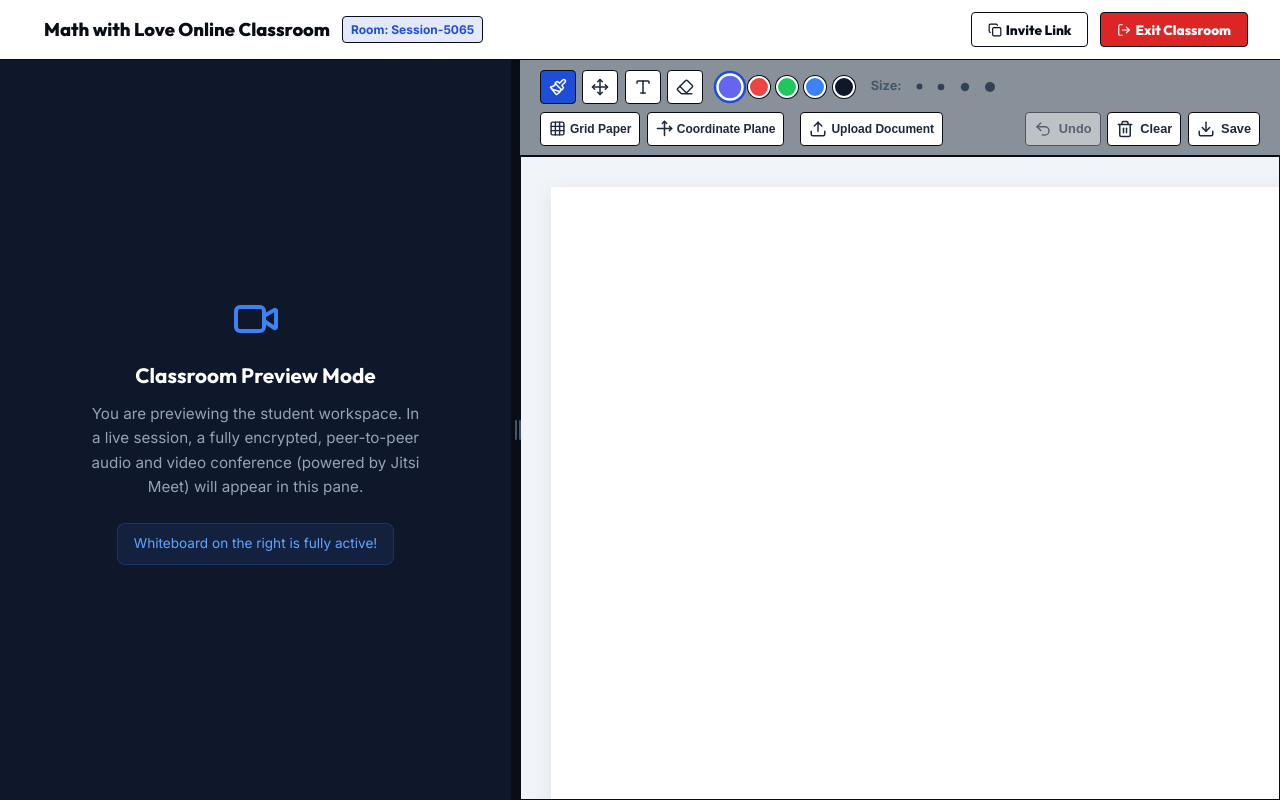
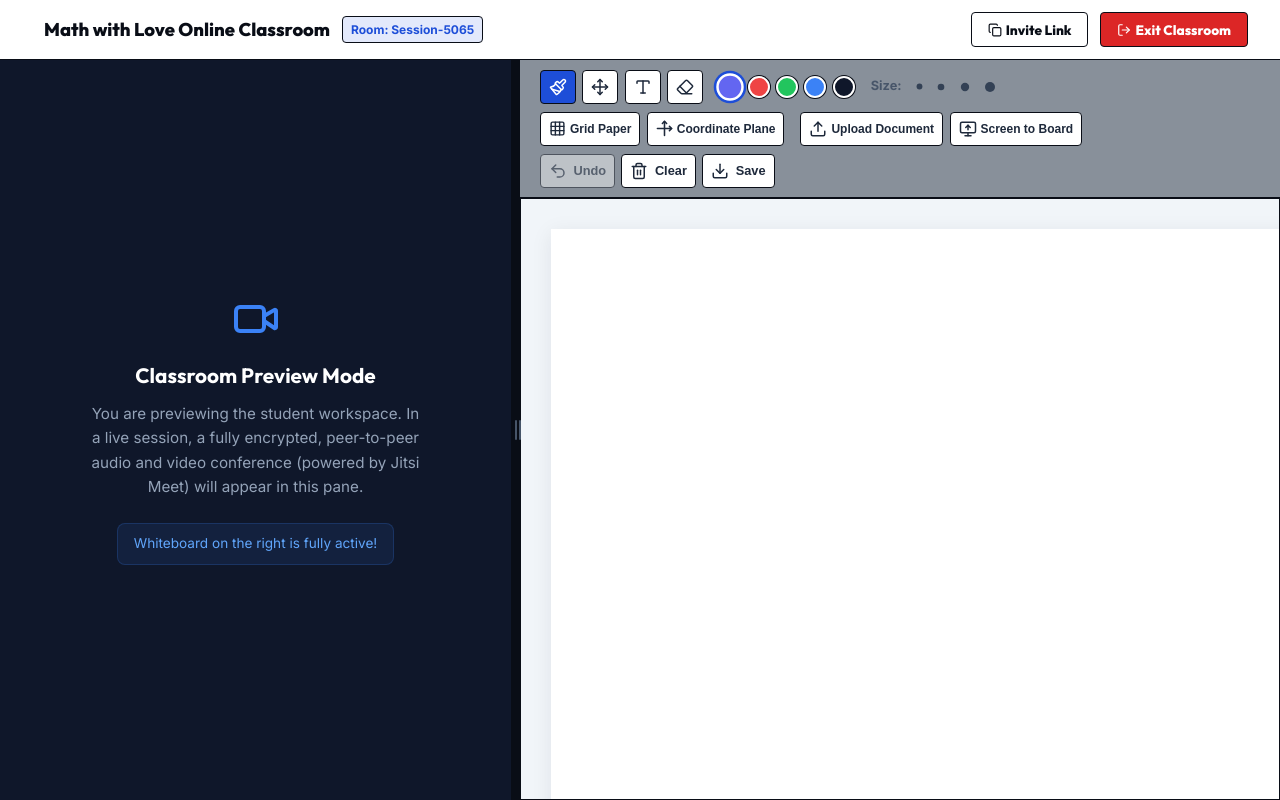
Before and after one commit to kaganlove/math-with-love, a React (Vite) app: page /meet in a window 1280 px wide. Both pictures are taken after a click on the button "Preview Classroom". Built offline with nearby package versions, Linux system fonts and the light colour scheme.

Commit message:
Enable live Jitsi screen sharing via display-capture iframe permissions and add Screen to Board snapshot tool

```diff
--- a/src/components/Whiteboard.jsx
+++ b/src/components/Whiteboard.jsx
@@ -1,5 +1,5 @@
 import React, { useRef, useState, useEffect } from "react";
-import { Paintbrush, Eraser, Trash2, Download, Circle, Type, Image as ImageIcon, Move, Upload, Grid3X3, Compass, Undo2 } from "lucide-react";
+import { Paintbrush, Eraser, Trash2, Download, Circle, Type, Image as ImageIcon, Move, Upload, Grid3X3, Compass, Undo2, MonitorUp } from "lucide-react";
 
 // Helper function to calculate distance from point p to line segment v-w
 const distanceToSegment = (p, v, w) => {
@@ -1241,6 +1241,84 @@ export default function Whiteboard() {
     e.target.value = "";
   };
 
+  const captureScreenToBoard = async () => {
+    if (!navigator.mediaDevices || !navigator.mediaDevices.getDisplayMedia) {
+      alert("Screen capture is not supported in this browser.");
+      return;
+    }
+    try {
+      const stream = await navigator.mediaDevices.getDisplayMedia({
+        video: { cursor: "always" },
+        audio: false
+      });
+      const video = document.createElement("video");
+      video.srcObject = stream;
+      video.muted = true;
+      await video.play();
+
+      // Wait briefly to ensure the first frame is decoded
+      await new Promise((resolve) => setTimeout(resolve, 150));
+
+      const tempCanvas = document.createElement("canvas");
+      tempCanvas.width = video.videoWidth || 1280;
+      tempCanvas.height = video.videoHeight || 720;
+      const tempCtx = tempCanvas.getContext("2d");
+      tempCtx.drawImage(video, 0, 0, tempCanvas.width, tempCanvas.height);
+
+      // Stop all screen capture tracks immediately after taking the snapshot
+      stream.getTracks().forEach((track) => track.stop());
+
+      const dataUrl = tempCanvas.toDataURL("image/png");
+      const img = new Image();
+      img.src = dataUrl;
+      img.onload = () => {
+        compressImage(img, (compressedDataUrl, w, h) => {
+          const compressedImg = new Image();
+          compressedImg.src = compressedDataUrl;
+          compressedImg.onload = () => {
+            const maxW = 680;
+            const maxH = 560;
+            let finalW = w;
+            let finalH = h;
+
+            if (finalW > maxW) {
+              finalH = (maxW / finalW) * finalH;
+              finalW = maxW;
+            }
+            if (finalH > maxH) {
+              finalW = (maxH / finalH) * finalW;
+              finalH = maxH;
+            }
+
+            const elId = Date.now().toString() + Math.random().toString(36).substr(2, 9);
+            imageCacheRef.current.set(elId, compressedImg);
+
+            const wrapper = canvasRef.current?.parentElement;
+            const scrollLeft = wrapper ? wrapper.scrollLeft : 0;
+            const scrollTop = wrapper ? wrapper.scrollTop : 0;
+
+            const newEl = {
+              id: elId,
+              type: "image",
+              src: compressedDataUrl,
+              x: scrollLeft + 60,
+              y: scrollTop + 40,
+              width: Math.round(finalW),
+              height: Math.round(finalH)
+            };
+            pushHistory(elements);
+            setElements((prev) => [...prev, newEl]);
+            broadcast({ type: "ADD_ELEMENT", element: newEl });
+            selectTool("select");
+          };
+        });
+      };
+    } catch (err) {
+      // User cancelled screen picker or permission denied
+      console.log("Screen capture cancelled or failed:", err);
+    }
+  };
+
   const toggleBackground = (mode) => {
     const nextBg = background === mode ? "none" : mode;
     setBackground(nextBg);
@@ -1396,7 +1474,7 @@ export default function Whiteboard() {
           </button>
         </div>
 
-        {/* Document/Image Upload Button */}
+        {/* Document/Image Upload & Screen Capture Buttons */}
         <div className="toolbar-group">
           <button
             className="toolbar-btn"
@@ -1409,6 +1487,15 @@ export default function Whiteboard() {
             <span style={{ fontSize: "0.75rem", fontWeight: 800 }}>
               {pdfLoading ? "Rendering PDF..." : "Upload Document"}
             </span>
+          </button>
+          <button
+            className="toolbar-btn"
+            onClick={captureScreenToBoard}
+            title="Capture a Screen, Window, or Browser Tab directly onto the Whiteboard"
+            style={{ minWidth: "auto", padding: "0 0.5rem", gap: "0.25rem" }}
+          >
+            <MonitorUp size={18} />
+            <span style={{ fontSize: "0.75rem", fontWeight: 800 }}>Screen to Board</span>
           </button>
           <input
             type="file"
--- a/src/pages/SessionRoom.jsx
+++ b/src/pages/SessionRoom.jsx
@@ -1,6 +1,6 @@
 import React, { useEffect, useState } from "react";
 import { useSearchParams, useNavigate } from "react-router-dom";
-import { LogOut, Copy, Check, Video, VideoOff } from "lucide-react";
+import { LogOut, Copy, Check, Video, VideoOff, MonitorUp } from "lucide-react";
 import Whiteboard from "../components/Whiteboard";
 
 export default function SessionRoom() {
@@ -31,6 +31,16 @@ export default function SessionRoom() {
       setCopied(true);
       setTimeout(() => setCopied(false), 2000);
     });
+  };
+
+  const toggleScreenShare = () => {
+    if (window.jitsiApi) {
+      try {
+        window.jitsiApi.executeCommand("toggleShareScreen");
+      } catch (err) {
+        console.error("Failed to toggle screen share:", err);
+      }
+    }
   };
 
   const handleExit = () => {
@@ -97,6 +107,49 @@ export default function SessionRoom() {
 
       container.innerHTML = "";
 
+      // Intercept appendChild on container so `display-capture` is injected into the
+      // Jitsi <iframe>'s `allow` attribute BEFORE the browser mounts the iframe in the DOM.
+      const origAppendChild = container.appendChild.bind(container);
+      container.appendChild = (child) => {
+        if (child && child.tagName === "IFRAME") {
+          const existingAllow = child.getAttribute("allow") || "";
+          const requiredPermissions = [
+            "camera",
+            "microphone",
+            "display-capture",
+            "fullscreen",
+            "autoplay",
+            "clipboard-write",
+            "clipboard-read",
+            "speaker-selection"
+          ];
+          const merged = Array.from(
+            new Set([
+              ...existingAllow
+                .split(";")
+                .map((s) => s.trim())
+                .filter(Boolean),
+              ...requiredPermissions
+            ])
+          ).join("; ");
+          child.setAttribute("allow", merged);
+        }
+        return origAppendChild(child);
+      };
+
+      const toolbarButtons = [
+        "microphone",
+        "camera",
+        "desktop",
+        "fullscreen",
+        "fodeviceselection",
+        "hangup",
+        "chat",
+        "raisehand",
+        "tileview",
+        "settings"
+      ];
+
       const options = {
         roomName: `MathWithLove_${roomName}`,
         width: "100%",
@@ -106,12 +159,14 @@ export default function SessionRoom() {
           prejoinPageEnabled: false,
           disableInviteFunctions: true,
           disabledSounds: ['INCOMING_MSG_SOUND'],
-          disabledNotifications: ['notify.chatMessages']
+          disabledNotifications: ['notify.chatMessages'],
+          toolbarButtons
         },
         interfaceConfigOverwrite: {
           SHOW_JITSI_WATERMARK: false,
           SHOW_BRAND_WATERMARK: false,
-          MOBILE_APP_PROMO: false
+          MOBILE_APP_PROMO: false,
+          TOOLBAR_BUTTONS: toolbarButtons
         }
       };
 
@@ -172,6 +227,18 @@ export default function SessionRoom() {
         </div>
 
         <div className="session-actions-group">
+          {/* Live Video Screen Share Toggle */}
+          {!isPreview && inCall && (
+            <button
+              onClick={toggleScreenShare}
+              className="btn-session btn-secondary-dark flex-center gap-1"
+              title="Share your screen in the video call"
+            >
+              <MonitorUp size={14} />
+              <span>Share Screen</span>
+            </button>
+          )}
+
           {/* Copy invite link */}
           <button onClick={copyInviteLink} className="btn-session btn-secondary-dark flex-center gap-1">
             {copied ? <Check size={14} className="text-success" /> : <Copy size={14} />}
```
